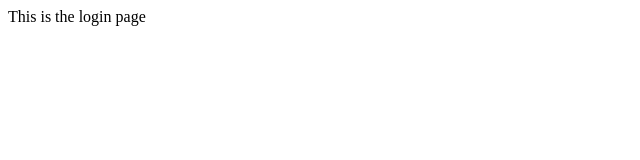
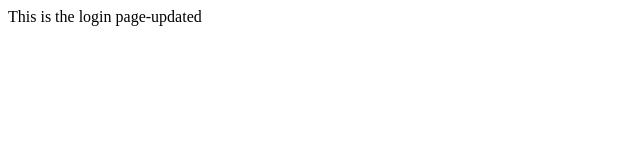
Before and after one commit to dark-knight20/Restaurant_BO, a plain HTML site: page features/index.html in a window 1280 px wide. Shown: the full height of the page, 0-640 px from the left. Drawn offline with Linux system fonts and the light colour scheme.

Commit message:
trial commit

```diff
--- a/features/index.html
+++ b/features/index.html
@@ -7,7 +7,7 @@
 </head>
 <body>
     <div>
-        This is the login page
+        This is the login page-updated
     </div>
 </body>
 </html>
```
